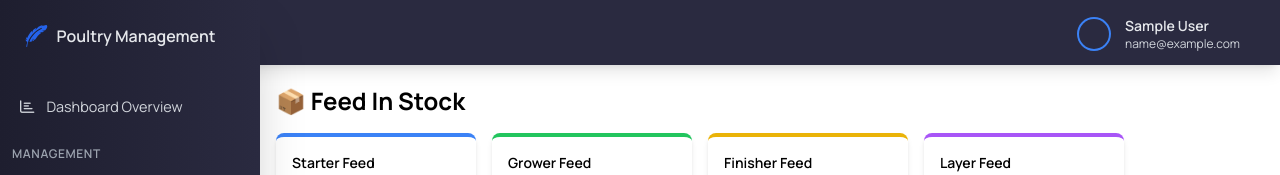
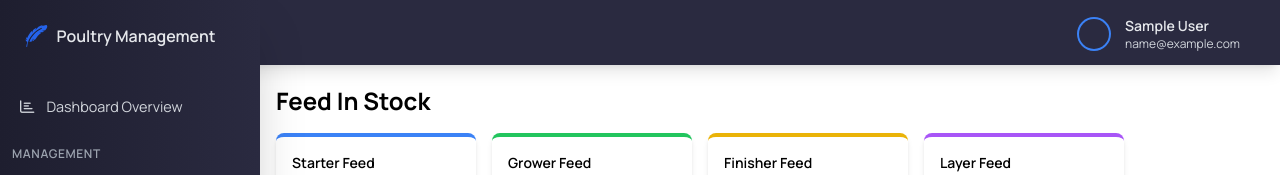
Before and after one commit to zdogar556/pms, a React (Vite) app in the folder client/: page /pms/feed-stock in a window 1280 px wide. Shown: the top 175 px of the page. Built offline with nearby package versions, Linux system fonts and the light colour scheme; no server answers; sample sign-in values are in the browser's storage.

Commit message:
set heading in feed stock

```diff
--- a/client/src/pages/feed/FeedStock.jsx
+++ b/client/src/pages/feed/FeedStock.jsx
@@ -56,7 +56,7 @@ const FeedStock = () => {
 
   return (
     <div className="p-4">
-      <h2 className="text-2xl font-bold mb-4">📦 Feed In Stock</h2>
+      <h2 className="text-2xl font-bold mb-4"> Feed In Stock</h2>
       {loading ? (
         <Loader />
       ) : (
```
